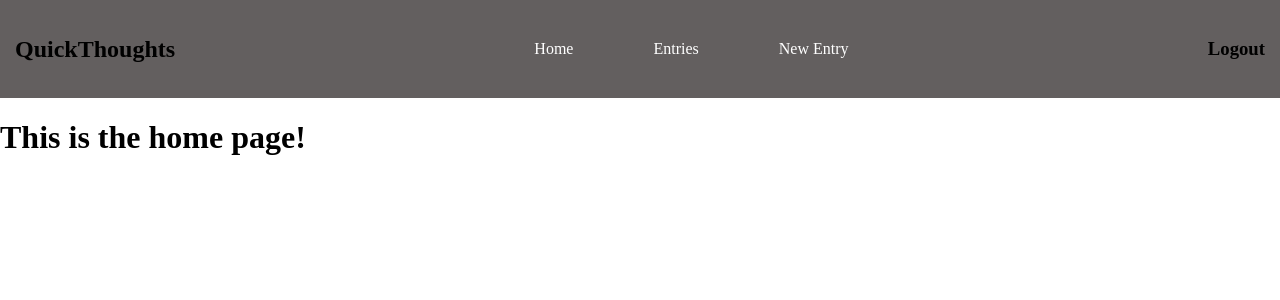
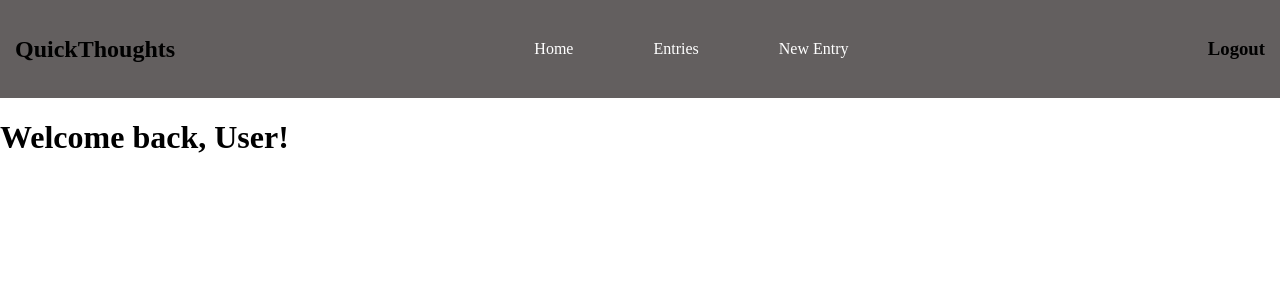
Before and after one commit to blexram-go/quickthoughts, a React (Vite) app in the folder frontend/: page / in a window 1280 px wide. Shown: the top 300 px of the page. Built offline with nearby package versions, Linux system fonts and the light colour scheme.

Commit message:
Refactor Home component to display different html for different user scenarios

```diff
--- a/frontend/src/Home.jsx
+++ b/frontend/src/Home.jsx
@@ -1,7 +1,12 @@
+import UserHomePage from "./UserHomePage.jsx";
+import LoginForm from "./LoginForm.jsx";
+
 function Home() {
+    const isLoggedIn = true;
+
     return (
         <div className="home-content">
-            <h1>This is the home page!</h1>
+            {isLoggedIn ? <UserHomePage /> : <LoginForm />}
         </div>
     )
 }
--- /dev/null
+++ b/frontend/src/LoginForm.jsx
@@ -0,0 +1,14 @@
+function LoginForm() {
+
+    return (
+        <form>
+            <label htmlFor="email">Email:</label>
+            <input type="email" name="email" id="email" />
+            <label htmlFor="password">Password:</label>
+            <input type="password" name="password" id="password"/>
+            <button type="submit">Submit</button>
+        </form>
+    )
+}
+
+export default LoginForm;
--- /dev/null
+++ b/frontend/src/UserHomePage.jsx
@@ -0,0 +1,10 @@
+function UserHomePage() {
+
+    return (
+        <>
+            <h1>Welcome back, User!</h1>
+        </>
+    )
+}
+
+export default UserHomePage;
--- a/frontend/src/index.css
+++ b/frontend/src/index.css
@@ -2,7 +2,3 @@ body {
   margin: 0;
   padding: 0;
 }
-
-main {
-  margin: 20px 0;
-}
```
Also changed, not shown: 1 other file (tests, documents, lock files or other folders).
